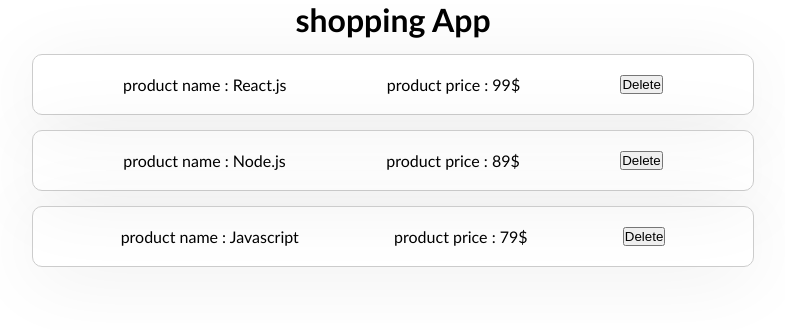
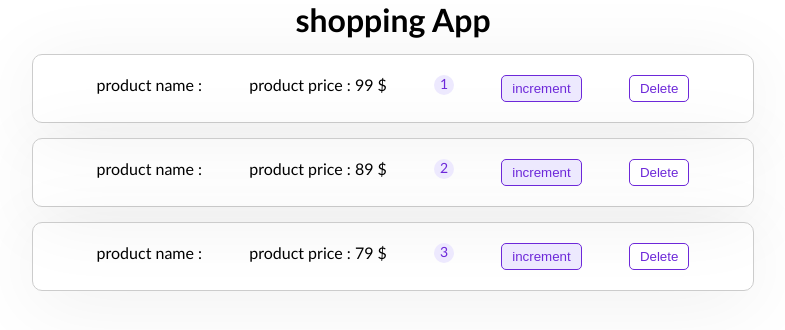
Before and after one commit to mehrnazpishyar/React-review, a React (Create React App) app: page / in a window 1280 px wide. Shown: the top 330 px of the page, without its empty margins (247-1032 px from the left). Built offline with nearby package versions, Linux system fonts and the light colour scheme.

Commit message:
add quantity &  increment button

```diff
--- a/src/components/Product/Product.js
+++ b/src/components/Product/Product.js
@@ -1,14 +1,23 @@
-import React from 'react'
-import styles from './product.module.css'
+import React from "react";
+import styles from "./product.module.css";
 
 const Product = (props) => {
   return (
     <div className={styles.product}>
-      <p>product name : {props.name}</p>
-      <p>product price : {props.price}</p>
-      <button onClick={props.onDelete}>Delete</button>
+      <p>product name : {props.product.name}</p>
+      <p>product price : {props.product.price}</p>
+      <span className={styles.value}>{props.product.quantity}</span>
+      <button
+        onClick={props.onIncrement}
+        className={`${styles.button} ${styles.inc}`}
+      >
+        increment
+      </button>
+      <button onClick={props.onDelete} className={styles.button}>
+        Delete
+      </button>
     </div>
-  )
-}
+  );
+};
 
-export default Product
+export default Product;
--- a/src/components/Product/product.module.css
+++ b/src/components/Product/product.module.css
@@ -9,3 +9,30 @@
  width: 40rem;
  margin-top: 15px;
 }
+
+.button{
+    color: #6d28d9;
+    background-color: #fff;
+    border: 1px solid #6d28d9;
+    border-radius: 5px;
+    outline: none;
+    padding: 5px 10px;
+    cursor: pointer;
+}
+
+.inc{
+    background-color: #ede9fe;
+
+}
+
+.value{
+    display:inline-block;
+    width:20px;
+    height: 20px;
+    background-color: #ede9fe;
+    color:#6d28d9 ;
+    border-radius: 50%;
+    display: flex;
+    justify-content: center;
+    font-size: 14px;
+}
--- a/src/components/ProductList/ProductList.js
+++ b/src/components/ProductList/ProductList.js
@@ -4,16 +4,29 @@
 class ProductList extends Component {
   state = {
     products: [
-      { title: "React.js", price: "99$", id: 1 },
-      { title: "Node.js", price: "89$", id: 2 },
-      { title: "Javascript", price: "79$", id: 3 },
+      { title: "React.js", price: "99 $", id: 1, quantity: 1 },
+      { title: "Node.js", price: "89 $", id: 2, quantity: 2 },
+      { title: "Javascript", price: "79 $", id: 3, quantity: 3 },
     ],
   };
 
   removeHandler = (id) => {
     console.log("clicked", id);
     const filterProduct = this.state.products.filter((p) => p.id !== id);
-    this.setState({ products : filterProduct})
+    this.setState({ products: filterProduct });
+  };
+
+  incrementHandler = (id) => {
+    // 1. id => ok
+    // 2. find selected item
+    // 3. add one to item quantity
+    // 4. setState()
+
+    const products = [...this.state.products];
+    const selectedItem = products.find((p) => p.id === id);
+    selectedItem.quantity++;
+    //  this.setState({products:products})
+    this.setState({ products });
   };
 
   render() {
@@ -22,10 +35,12 @@
         {this.state.products.map((product, index) => {
           return (
             <Product
-              name={product.title}
-              price={product.price}
+              // name={product.title}
+              // price={product.price}
+              product={product}
               key={index}
               onDelete={() => this.removeHandler(product.id)}
+              onIncrement={() => this.incrementHandler(product.id)}
             />
           );
         })}
```
